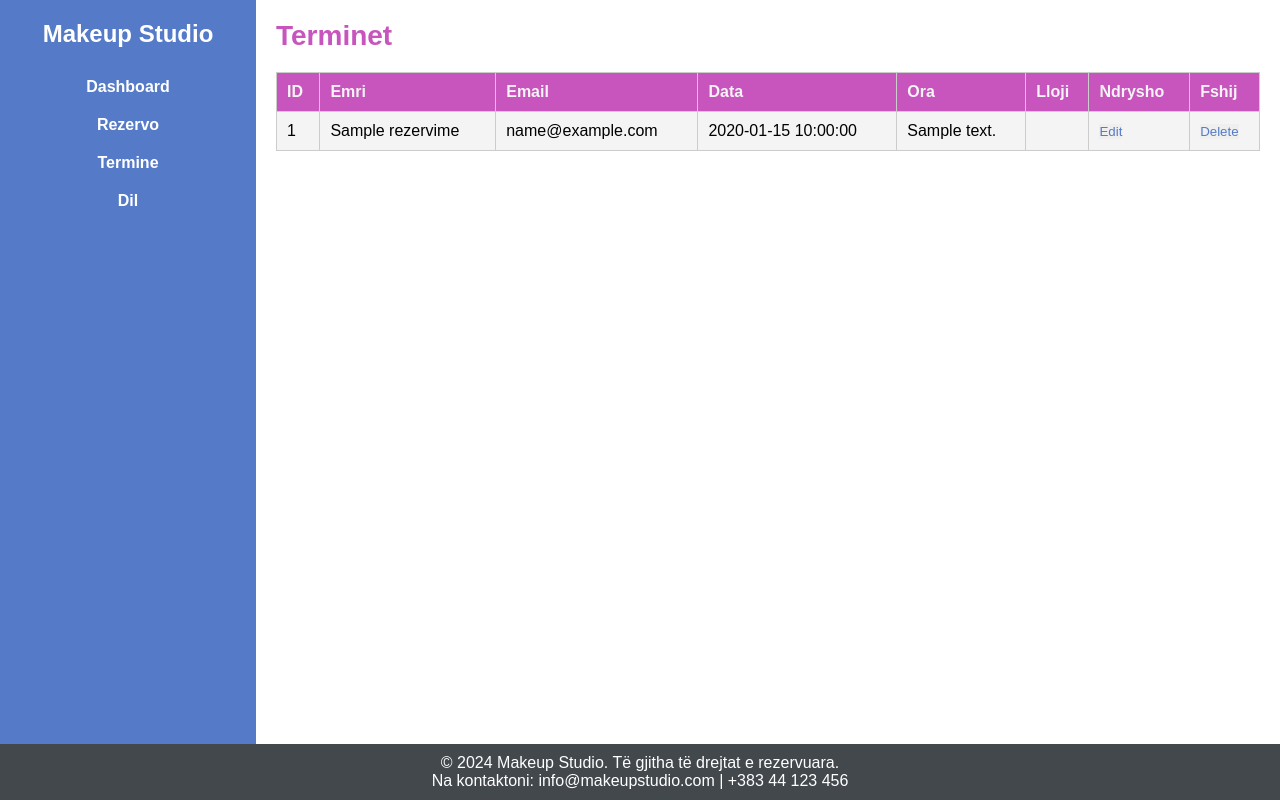
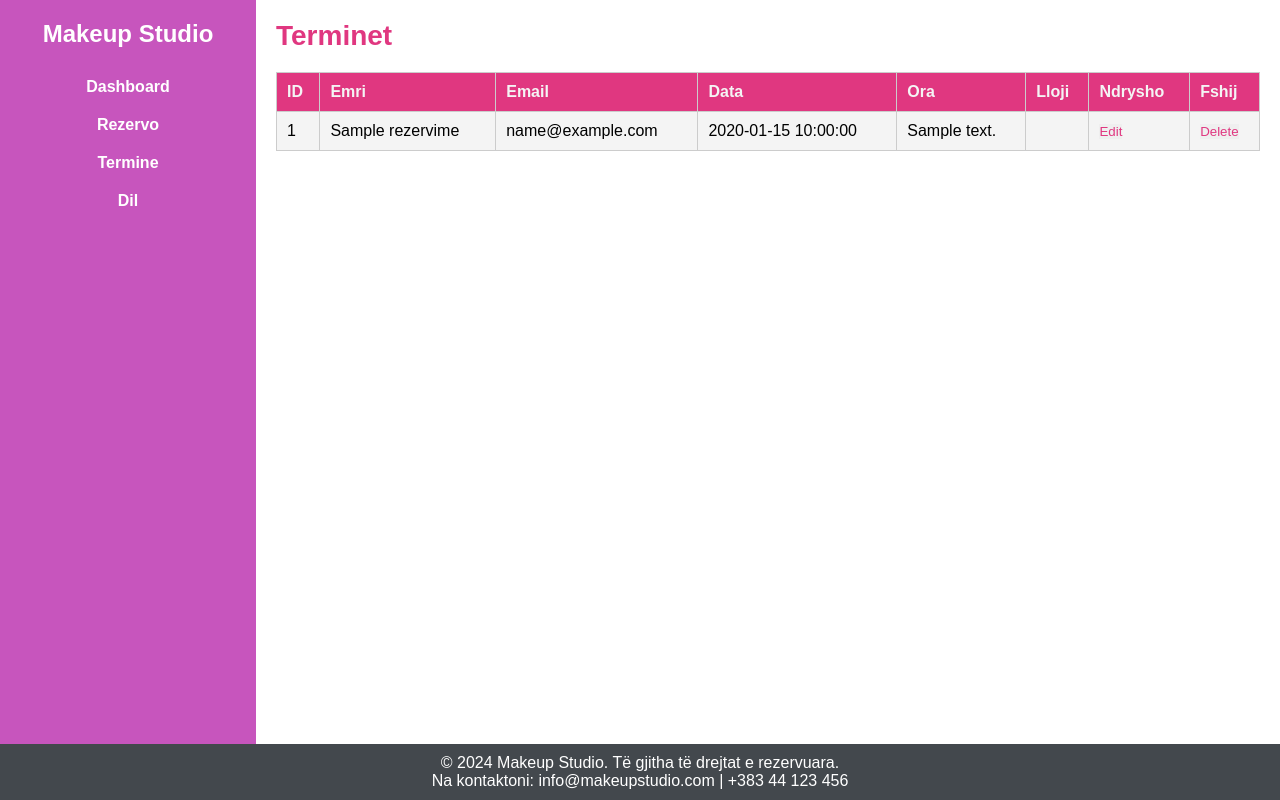
Before and after one commit to leoneberisha/MakeupStudio, a PHP site: page /termine.php in a window 1280 px wide. Run offline with PHP 8.4, Linux system fonts and the light colour scheme; tables that the repository leaves empty or names only in its code hold one stand-in row (values such as "Sample post"); data that the repository does not hold is empty.

Commit message:
Colors prap

```diff
--- a/dashboard.css
+++ b/dashboard.css
@@ -19,7 +19,7 @@
     display: flex;
     flex-direction: column;
     align-items: center;
-    background-color:  #557AC7;
+    background-color: rgb(199, 85, 189);
   }
 
   .sidebar h2 {
@@ -40,7 +40,7 @@
   }
 
   .sidebar li:hover {
-    background-color: #557AC7;
+    background-color:rgb(199, 85, 189);
     border-radius: 5px;
   }
   .sidebar a {
@@ -68,7 +68,7 @@
   }
 
   .card {
-    background-color: #557AC7;
+    background-color:rgb(224, 55, 128);
     padding: 20px;
     border-radius: 10px;
     box-shadow: 0 4px 6px rgba(0, 0, 0, 0.1);
@@ -157,7 +157,7 @@
   }
 
   .form-group input[type="submit"] {
-    background-color: #557AC7;
+    background-color:rgb(224, 55, 128);
     color: rgb(255, 255, 255);
     font-weight: bold;
     cursor: pointer;
@@ -189,6 +189,6 @@
 
   button{
     border: 0;
-    color:  #557AC7;
+    color: rgb(224, 55, 128);
 
   }
--- a/dashboard.php
+++ b/dashboard.php
@@ -18,7 +18,7 @@
   </div>
 
   <div class="main-content">
-    <h1 style="color:rgb(199, 85, 189);">Dashboard</h1>
+    <h1 style="color:rgb(224, 55, 128);">Dashboard</h1>
     <div class="cards">
 
       <?php
--- a/edit.php
+++ b/edit.php
@@ -85,7 +85,7 @@ $row = $result->fetch_assoc();
             width: 100%;
             padding: 10px;
             font-size: 18px;
-            background-color:rgb(199, 85, 189);
+            background-color:rgb(224, 55, 128);
             color: white;
             border: none;
             border-radius: 5px;
@@ -94,7 +94,7 @@ $row = $result->fetch_assoc();
         }
 
         form input[type="submit"]:hover {
-            background-color:rgb(199, 85, 189);
+            background-color:rgb(224, 55, 128);
         }
     </style>
 </head>
--- a/index.css
+++ b/index.css
@@ -10,7 +10,7 @@ body.main {
   }
 
   .LogIn {
-    background-color:rgb(199, 85, 189);
+    background-color:rgb(224, 55, 128);
     padding: 30px;
     border-radius: 10px;
     box-shadow: 0 4px 8px rgba(0, 0, 0, 0.2);
--- a/termine.php
+++ b/termine.php
@@ -33,7 +33,7 @@ while ($row = $result->fetch_assoc()) {
         background-color: #f4f4f4;
     }
     th {
-        background-color:rgb(199, 85, 189);
+        background-color:rgb(224, 55, 128);;
         color: #f4f4f4;
     }
     .no-data {
@@ -51,7 +51,7 @@ while ($row = $result->fetch_assoc()) {
 <?php include('components/header.php') ?>
 
   <div class="main-content">
-    <h1 style="color:rgb(199, 85, 189);">Terminet</h1>
+    <h1 style="color:rgb(224, 55, 128);">Terminet</h1>
 
     <?php
     session_start();
```
